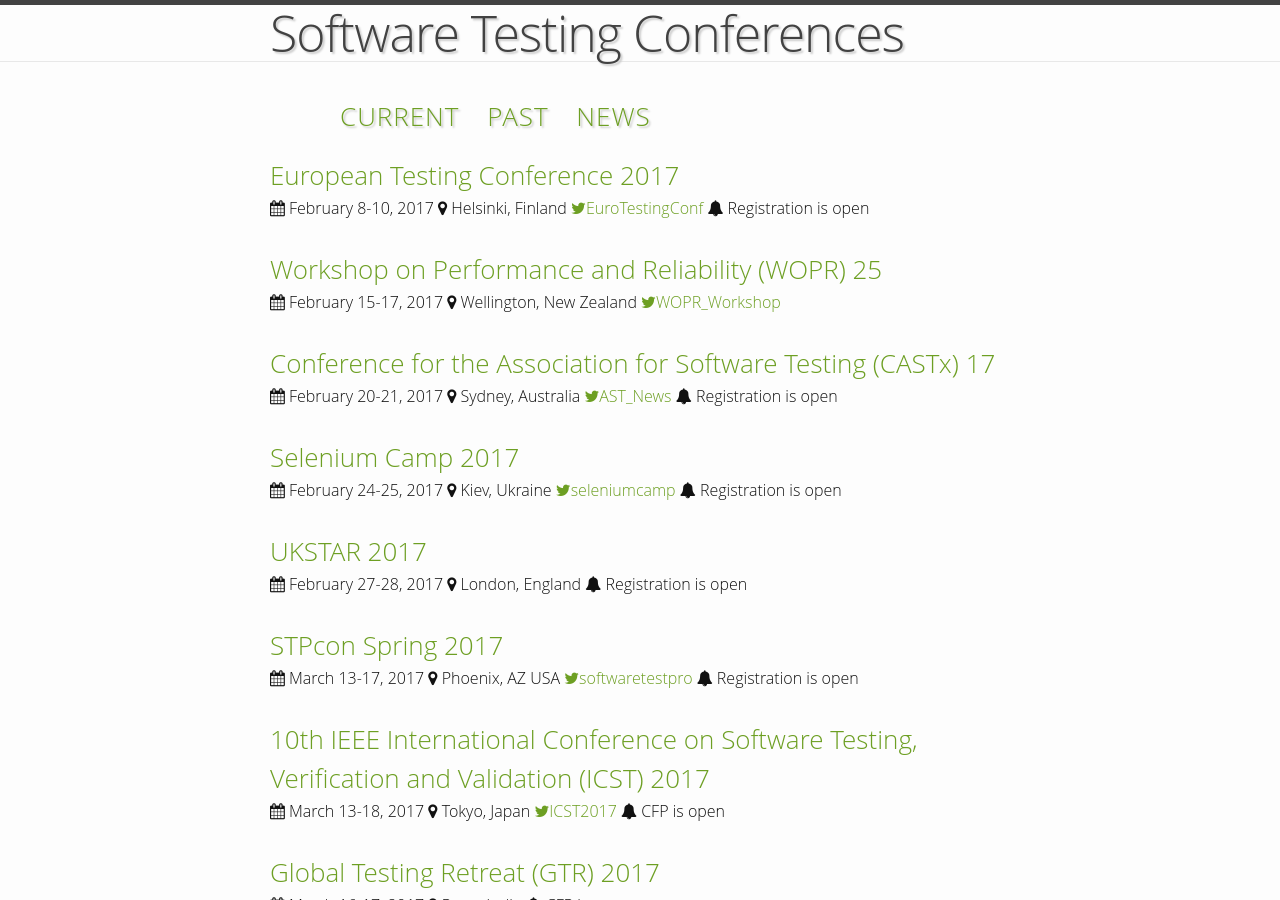
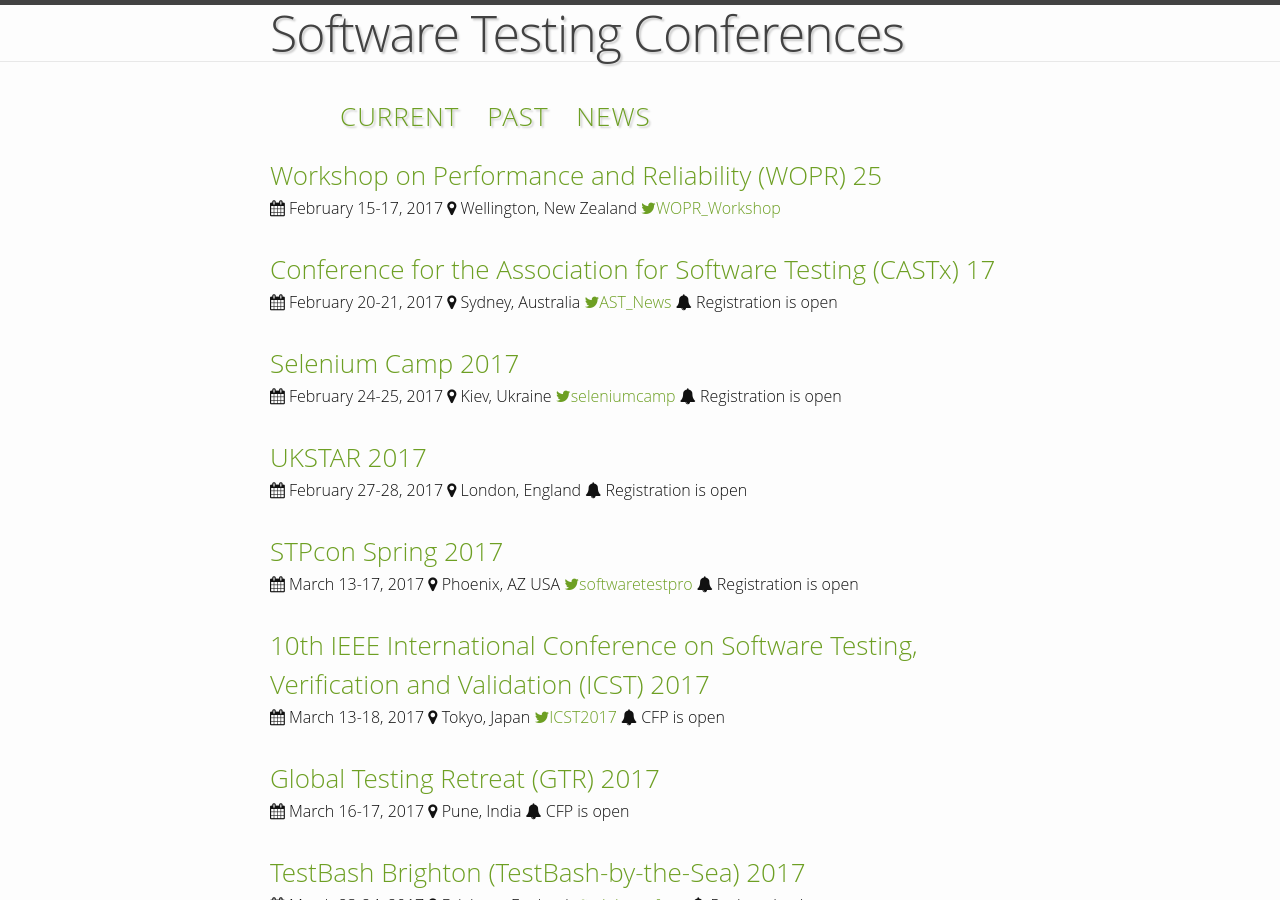
Before and after one commit to TestingConferences/testingconferences.github.io, a Jekyll site: the page built from index.html, in a window 1280 px wide and 900 px high. Built offline with Jekyll 4.4.1, drawn with Linux system fonts in a browser that asks for light colours.

Commit message:
Update current.yml

```diff
--- a/_data/current.yml
+++ b/_data/current.yml
@@ -1,10 +1,3 @@
-- name: European Testing Conference 2017
-  location: Helsinki, Finland
-  dates: "February 8-10, 2017"
-  url: http://europeantestingconference.eu/2017/
-  twitter: EuroTestingConf
-  status: Registration is open
-
 - name: Workshop on Performance and Reliability (WOPR) 25
   location: Wellington, New Zealand
   dates: "February 15-17, 2017"
```
